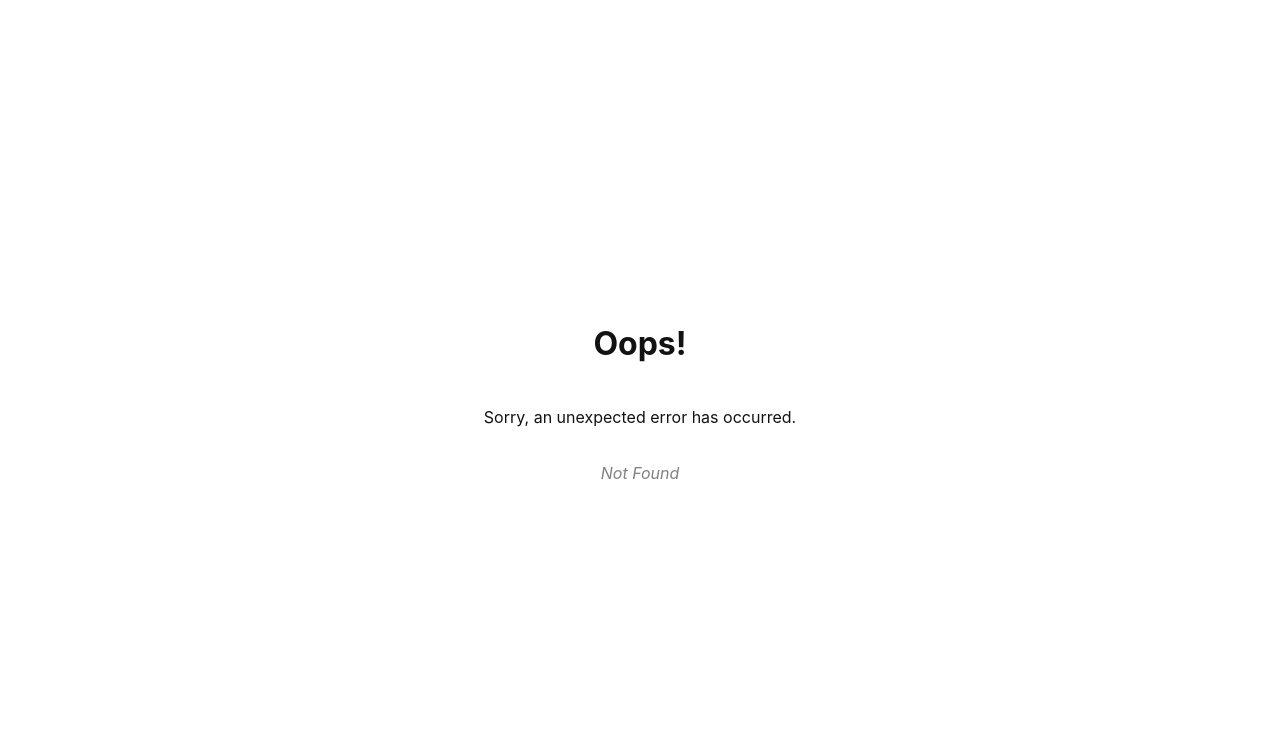
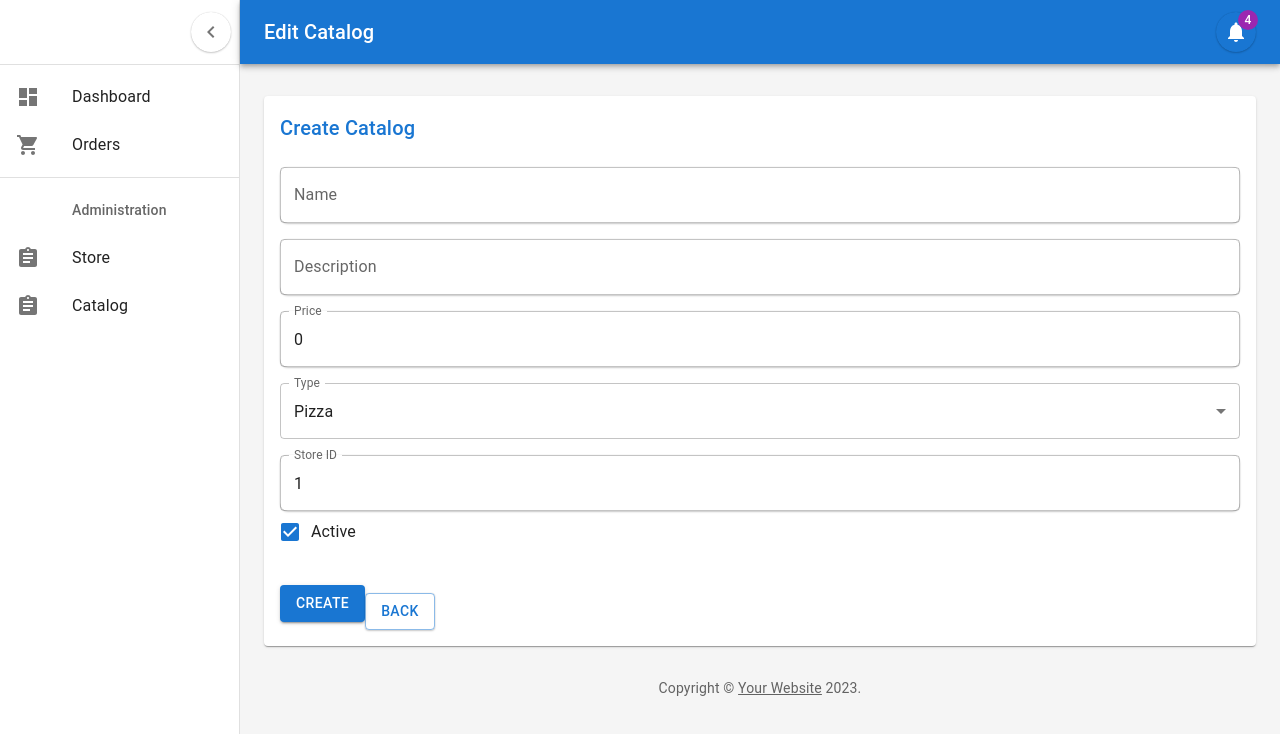
Before and after one commit to bkcandra/cwdemo.back, a React (Create React App) app in the folder cwdemo.front/: page /admin/catalog/update/1 in a window 1280 px wide. Before the commit this address had no page. Shown: the top 734 px of the page. Built offline with nearby package versions, Linux system fonts and the light colour scheme; no server answers.

Commit message:
editmode

```diff
--- a/cwdemo.front/src/utilities/api/backendapi.tsx
+++ b/cwdemo.front/src/utilities/api/backendapi.tsx
@@ -53,13 +53,11 @@ export function useBackendApi<T>(
       };
 
       if (currentPayload) {
-        console.log(`current payload ${currentPayload}`)
         fetchOptions.body = JSON.stringify(currentPayload);
       }
 
       let newEndpoint = endpoint;
       if (slug) {
-        console.log(slug)
         newEndpoint += `/${slug}`;
 
       }
@@ -95,7 +93,6 @@ export function useBackendApi<T>(
   );
 
   useEffect(() => {
-    request();
   }, []);
 
   return { request, response };
--- a/cwdemo.front/src/views/admincatalog-page/catalogcreate.tsx
+++ b/cwdemo.front/src/views/admincatalog-page/catalogcreate.tsx
@@ -1,48 +1,71 @@
 
-import { Button, Grid, MenuItem, Paper, TextField } from '@mui/material';
+import { Button, Checkbox, FormControlLabel, Grid, MenuItem, Paper, TextField } from '@mui/material';
 import { Field, Form, Formik } from 'formik';
-import React, { useContext, useEffect } from 'react';
+import React, { useContext, useEffect, useState } from 'react';
 import * as Yup from 'yup';
-import { ICreateCatalog } from '../../utilities/api/interfaces/ICatalogModel';
+import { ICatalog, ICreateCatalog, IUpdateCatalog } from '../../utilities/api/interfaces/ICatalogModel';
 import { MainTitle } from '../main-page/components/maintitle';
 import Title from '../shared-components/Title';
 import { useFormik } from 'formik';
 import { useNavigate } from 'react-router-dom';
 import { BackendAPI, useBackendApi } from '../../utilities/api/backendapi';
+import { ServiceResponse } from '../../utilities/api/interfaces/IBackendResponse';
+
+interface CreateCatalogProps {
+    mode: 'create' | 'update';
+    id?: string | null;
+}
+const CreateCatalog = ({ mode = 'create', id }: CreateCatalogProps): React.ReactElement => {
+    const { setTitle } = useContext(MainTitle);
+    const navigate = useNavigate();
+    const [isEditMode, setIsEditMode] = useState(!!id);
 
 
-const CreateCatalog = (): React.ReactElement => {
-    const { setTitle } = useContext(MainTitle);
-    const navigate = useNavigate();
-    const { request: requestCreateStore } = useBackendApi<ICreateCatalog>(BackendAPI.catalog.create, 'POST');
+    const { request: requestCreateCatalog } = useBackendApi<ICreateCatalog>(BackendAPI.catalog.create, 'POST');
+    const { request: requestGetSingle, response: responseGetSingle } = useBackendApi<ICatalog>(BackendAPI.catalog.get, 'GET');
+    const { request: requestUpdateCatalog } = useBackendApi<ICatalog>(BackendAPI.catalog.update, 'PUT');
+
 
 
 
     useEffect(() => {
-        setTitle('Create Catalog');
-    }, [setTitle]);
+        setTitle(isEditMode ? 'Edit Catalog' : 'Create Catalog');
+        if (isEditMode && id) {
+            setIsEditMode(true);
+            requestGetSingle('', true, id, (response) => {
+                if (response.valid) {
+                    formik.setValues(response.content);
+                }
+            });
+        }
+    }, []);
 
-    const handleSubmit = async (values: ICreateCatalog) => {
-console.log(values)
-        requestCreateStore(
-            values,
-            true,
-            '',
-            (response) => {
+
+    const handleSubmit = async (values: any) => {
+        if (isEditMode) {
+            requestUpdateCatalog(values, true, values.id.toString(), (response: ServiceResponse<ICatalog>) => {
                 if (response.valid) {
-                    navigate(-1); // Navigate back one step in the browser history
+                    navigate(-1);
                 }
-            }
-        );
+            });
+        } else {
+            requestCreateCatalog(values, true, '', (response: ServiceResponse<ICreateCatalog>) => {
+                if (response.valid) {
+                    navigate(-1);
+                }
+            });
+        }
     };
 
-    const formik = useFormik<ICreateCatalog>({
+    const formik = useFormik<IUpdateCatalog>({
         initialValues: {
+            id: 0,
             name: '',
             description: '',
             price: 0,
             type: 1,
-            storeId: 1
+            storeId: 1,
+            active: true
         },
         validationSchema: Yup.object({
             name: Yup.string().required('Name is required'),
@@ -69,6 +92,7 @@ console.log(values)
                     >
                         <Title>Create Catalog</Title>
                         <form onSubmit={formik.handleSubmit}>
+                            {isEditMode && <input type="hidden" name="id" value={formik.values.id} />}
                             <TextField
                                 fullWidth
                                 id="name"
@@ -139,6 +163,18 @@ console.log(values)
                                 helperText={formik.touched.storeId && formik.errors.storeId}
                                 sx={{ mt: 2 }}
                             />
+                            {isEditMode && <FormControlLabel
+                                control={
+                                    <Checkbox
+                                        checked={formik.values.active}
+                                        onChange={formik.handleChange}
+                                        name="active"
+                                    />
+                                }
+                                label="Active"
+                            />}
+
+
                             <br /><br />
                             <Button variant="contained" type="submit">Create</Button>
 
--- a/cwdemo.front/src/views/admincatalog-page/cataloglist.tsx
+++ b/cwdemo.front/src/views/admincatalog-page/cataloglist.tsx
@@ -10,7 +10,7 @@ import DataTable from '../shared-components/table';
 import { CatalogType } from '../../utilities/Enums/catalogTypeEnum';
 import CreateCatalog from './catalogcreate';
 import { Link, RouterProvider } from 'react-router-dom';
-import { DataGrid, GridColDef } from '@mui/x-data-grid';
+import { DataGrid, GridColDef, GridRowId, GridValueGetterParams } from '@mui/x-data-grid';
 
 function preventDefault(event: React.MouseEvent) {
   event.preventDefault();
@@ -36,12 +36,27 @@ const CatalogList = (): React.ReactElement => {
   };
 
 
+
   const headers = ['id', 'name', 'description', 'type', 'storeName'];
-  const columns: GridColDef[] = headers.map((header) => ({
+const columns: GridColDef[] = [
+  {
+    headerName: 'type',
+    field: 'type',
+    width: 200,
+    renderCell: (params) => {
+      if (params.row.type === 1) {
+        return 'Pizza';
+      } else {
+        return 'Topping';
+      }
+    }
+  },
+  ...headers.map((header) => ({
     headerName: header,
     field: header,
-    width: 200
-  }));
+    width: 200,
+  })),
+];
 
   columns.push({
     field: "editButton",
@@ -49,24 +64,18 @@ const CatalogList = (): React.ReactElement => {
     description: "Actions column.",
     sortable: false,
     width: 160,
+    type: 'singleSelect',
     renderCell: (params) => {
       return (
         <>
-          <Button
-            variant="contained"
-          >
+          <Button variant="contained" component={Link} to={`/admin/catalog/update/${params.row.id}`}>
             Edit
           </Button>
           &nbsp;
-          <Button color='error'
-            variant="contained"
-            onClick={(e) => handleDeleteCatalog(e, params.row)}
-          >
-            delete
+          <Button color='error' variant="contained" onClick={(e) => handleDeleteCatalog(e, params.row)}>
+            Delete
           </Button>
         </>
-
-
       );
     }
   });
@@ -74,7 +83,7 @@ const CatalogList = (): React.ReactElement => {
   useEffect(() => {
     setTitle('Catalog List');
     requestGetCatalog()
-  }, [setTitle, requestGetCatalog]);
+  }, []);
 
 
   return (
@@ -100,17 +109,6 @@ const CatalogList = (): React.ReactElement => {
               rows={responseGetCatalog?.content || []}
               columns={columns}
             />
-            {/* <DataTable
-              headers={['ID', 'Name', 'Description', 'Type', 'Store Name']}
-              data={responseGetCatalog?.content || []}
-              config={{
-                'ID': (catalog: ICatalog) => catalog.id,
-                'Name': (catalog: ICatalog) => catalog.name,
-                'Description': (catalog: ICatalog) => catalog.description,
-                'Type': (catalog: ICatalog) => CatalogType[catalog.type],
-                'Store Name': (catalog: ICatalog) => catalog.storeName
-              }}
-            /> */}
           </Paper>
         </Grid>
       </Grid>
--- a/cwdemo.front/src/views/adminstore-page/storecreate.tsx
+++ b/cwdemo.front/src/views/adminstore-page/storecreate.tsx
@@ -1,4 +1,4 @@
-import React, { useContext } from 'react';
+import React, { useContext, useEffect, useState } from 'react';
 import { Grid, Paper } from '@mui/material';
 import { MainTitle } from '../main-page/components/maintitle';
 import Title from '../shared-components/Title';
@@ -10,48 +10,56 @@ import FormControlLabel from '@mui/material/FormControlLabel';
 import Button from '@mui/material/Button';
 import { useNavigate } from 'react-router-dom';
 
-import { ICreateStore } from '../../utilities/api/interfaces/IStoreModel';
+import { ICreateStore, IStore } from '../../utilities/api/interfaces/IStoreModel';
 import { useBackendApi, BackendAPI } from '../../utilities/api/backendapi';
 import { ICreateCatalog } from '../../utilities/api/interfaces/ICatalogModel';
 
-const initialValues: ICreateStore = {
-    name: '',
-    location: '',
-    active: true,
-};
 
 const validationSchema = Yup.object({
     name: Yup.string().required('Name is required'),
     location: Yup.string().required('Location is required'),
 });
 
-const CreateStore = (): React.ReactElement => {
+interface CreateStoreProps {
+    mode: 'create' | 'update';
+    id?: string | null;
+}
+const CreateStore = ({ mode = 'create', id }: CreateStoreProps): React.ReactElement => {
     const { setTitle } = useContext(MainTitle);
     const navigate = useNavigate();
-
+    const [isEditMode, setIsEditMode] = useState(!!id);
 
 
     const { request: requestCreateStore } = useBackendApi<ICreateStore>(BackendAPI.store.create, 'POST');
+    const { request: requestGetSingle,  response: responseGetSingle } = useBackendApi<ICreateStore>(BackendAPI.store.get, 'GET');
+    const { request: requestUpdateStore } = useBackendApi<ICreateStore>(BackendAPI.store.update, 'PUT');
 
+    const initialValues: IStore = {
+        id: 0,
+        name: '',
+        location: '',
+        active: true,
+    };
 
-
-    const handleSubmit = async (values: ICreateStore) => {
-        //console.log(values);
-        requestCreateStore(
-            values,
-            true,
-            '',
-            (response) => {
+    const handleSubmit = async (values: any) => {
+        if (isEditMode) {
+            requestUpdateStore(values, true, values.id.toString(), (response) => {
                 if (response.valid) {
-                    navigate(-1); // Navigate back one step in the browser history
+                    navigate(-1);
                 }
-            }
-        );
+            });
+        } else {
+            requestCreateStore(values, true, '', (response) => {
+                if (response.valid) {
+                    navigate(-1);
+                }
+            });
+        }
     };
 
 
     const formik = useFormik({
-        initialValues,
+        initialValues: initialValues,
         validationSchema,
         onSubmit: handleSubmit,
     });
@@ -60,17 +68,31 @@ const CreateStore = (): React.ReactElement => {
         formik.resetForm();
     };
 
-    React.useEffect(() => {
-        setTitle('Create Store');
-    }, [setTitle]);
+
+
+    useEffect(() => {
+        setTitle(isEditMode ? 'Edit Store' : 'Create Store');
+        if (isEditMode && id) {
+            setIsEditMode(true);
+            requestGetSingle('', true, id, (response) => {
+                if (response.valid) {
+                    formik.setValues(response.content);
+                }
+            });
+        }
+    }, []);
+
+
 
     return (
         <React.Fragment>
             <Grid container spacing={3}>
                 <Grid item lg={12}>
                     <Paper sx={{ p: 2, display: 'flex', flexDirection: 'column' }}>
-                        <Title>Create Store</Title>
+                        <Title> {isEditMode ? 'Edit' : 'Create'} Store</Title>
+
                         <form onSubmit={formik.handleSubmit}>
+                            {isEditMode && <input type="hidden" name="id" value={formik.values.id} />}
                             <TextField
                                 fullWidth
                                 id="name"
@@ -105,7 +127,7 @@ const CreateStore = (): React.ReactElement => {
                             />
                             <br></br>
                             <Button type="submit" variant="contained" sx={{ mr: 2, mt: 2 }}>
-                                Create
+                                {isEditMode ? 'Edit' : 'Create'}
                             </Button>
                             <Button type="button" variant="outlined" onClick={() => navigate(-1)} sx={{ mt: 2 }}>
                                 Back
--- a/cwdemo.front/src/views/adminstore-page/storelist.tsx
+++ b/cwdemo.front/src/views/adminstore-page/storelist.tsx
@@ -15,7 +15,6 @@ import ListTable from '../shared-components/table';
 import DataTable from '../shared-components/table';
 import { Link } from 'react-router-dom';
 import { DataGrid, GridColDef } from '@mui/x-data-grid';
-
 
 
 const AdminStoreList = (): React.ReactElement => {
@@ -37,7 +36,7 @@ const AdminStoreList = (): React.ReactElement => {
   useEffect(() => {
     setTitle('Administration - Store');
     requestGetStore()
-  }, [setTitle, requestGetStore]);
+  }, [ ]);
 
 
 
@@ -64,7 +63,7 @@ const AdminStoreList = (): React.ReactElement => {
       return (
         <>
           <Button
-            variant="contained"
+            variant="contained" component={Link} to={`/admin/store/update/${params.row.id}`}
           >
             Edit
           </Button>
--- a/cwdemo.front/src/views/main-page/mainrouter.tsx
+++ b/cwdemo.front/src/views/main-page/mainrouter.tsx
@@ -2,6 +2,8 @@
 import {
   createBrowserRouter,
   RouterProvider,
+  useLocation,
+  useParams,
 } from "react-router-dom";
 import CreateCatalog from "../admincatalog-page/catalogcreate";
 import CatalogList from "../admincatalog-page/cataloglist";
@@ -11,6 +13,18 @@ import Dashboard from "../dashboard-page/dashboard";
 import ErrorPage from "../error-page/errorpage";
 import OrderPage from "../order-page/orders";
 import MainPage from "./mainpage";
+
+
+const UpdateStoreWrapper = () => {
+  const { id } = useParams<{ id: string }>();
+  return <CreateStore mode="update" id={id} />;
+};
+
+const UpdateCatalogWrapper = () => {
+  const { id } = useParams<{ id: string }>();
+  return <CreateCatalog mode="update" id={id} />;
+};
+
 
 
 const mainrouter = createBrowserRouter([
@@ -33,11 +47,11 @@ const mainrouter = createBrowserRouter([
       },
       {
         path: "/admin/store/create",
-        element: <CreateStore />,
+        element: <CreateStore mode="create" />,
       },
       {
-        path: "/admin/store/update",
-        element: <CreateStore />,
+        path: "/admin/store/update/:id",
+        element: <UpdateStoreWrapper />,
       },
       {
         path: "/admin/catalog",
@@ -45,11 +59,11 @@ const mainrouter = createBrowserRouter([
       },
       {
         path: "/admin/catalog/create",
-        element: <CreateCatalog />,
+        element: <CreateCatalog mode="create" />,
       },
       {
-        path: "/admin/catalog/update",
-        element: <CreateCatalog />,
+        path: "/admin/catalog/update/:id",
+        element: <UpdateCatalogWrapper />,
       }
     ],
   },
```
